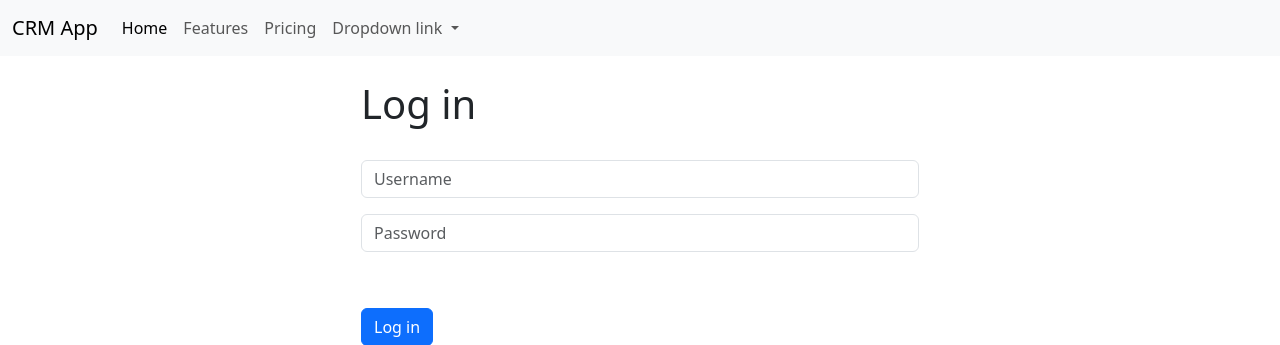
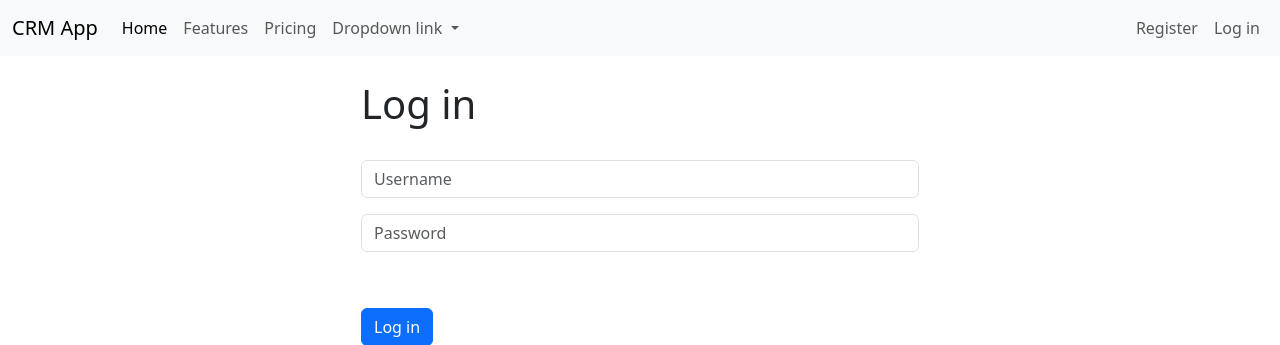
Before and after one commit to jardinnicole/crm_app, a Django app: page / in a window 1280 px wide. Shown: the top 345 px of the page. Run offline with Django 5.2, Linux system fonts and the light colour scheme.

Commit message:
added logout and register

```diff
--- a/crm_website/templates/navbar.html
+++ b/crm_website/templates/navbar.html
@@ -25,7 +25,27 @@
             <li><a class="dropdown-item" href="#">Something else here</a></li>
           </ul>
         </li>
+
       </ul>
+
+      {% if user.is_authenticated %}
+      <ul class="navbar-nav ms-auto float-end">
+        <li class="nav-item">
+          <a class="nav-link" href="{% url 'logout' %}">Log out</a>
+        </li>
+      </ul>
+
+      {% else %}
+      <ul class="navbar-nav ms-auto float-end">
+        <li class="nav-item">
+          <a class="nav-link" href="{% url 'register' %}">Register</a>
+        </li>
+        <li class="nav-item">
+          <a class="nav-link" href="{% url 'index' %}">Log in</a>
+        </li>
+      </ul>
+
+      {% endif %}
     </div>
   </div>
 </nav>
--- a/crm_website/urls.py
+++ b/crm_website/urls.py
@@ -6,5 +6,6 @@ urlpatterns = [
     path('', views.index, name='index'),
     path('login/', views.login_user, name='login'),
     path('logout/', views.logout_user, name='logout'),
+    path('register/', views.register_user, name='register'),
 
 ]
--- a/crm_website/views.py
+++ b/crm_website/views.py
@@ -24,4 +24,9 @@ def login_user(request):
     pass
 
 def logout_user(request):
-    pass
+    logout(request)
+    messages.success(request, "You have successfully logged out of your account.")
+    return redirect('index')
+
+def register_user(request):
+    return render(request, 'register.html', {})
```
Also changed, not shown: crm_website/forms.py (added, +9 -0 lines), crm_website/templates/register.html (added, +7 -0 lines).
